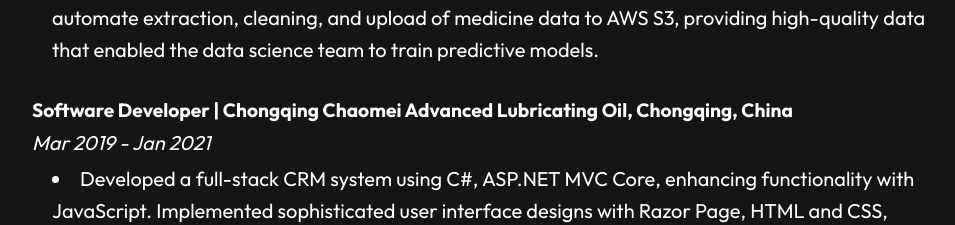
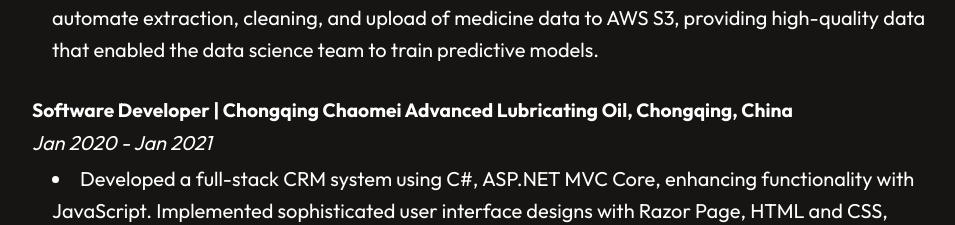
Before and after one commit to uscliyin/React-Portfolio, a React (Vite) app: page / in a window 1280 px wide. Shown: the part 2025-2250 px from the top of the page, without its empty margins (160-1115 px from the left). Built offline with nearby package versions, Linux system fonts and the light colour scheme.

Commit message:
77update

```diff
--- a/src/Components/About/About.jsx
+++ b/src/Components/About/About.jsx
@@ -74,7 +74,7 @@
 
         <div className="experience-item">
           <h3>Software Developer | Chongqing Chaomei Advanced Lubricating Oil, Chongqing, China</h3>
-          <p><em>Mar 2019 - Jan 2021</em></p>
+          <p><em>Jan 2020 - Jan 2021</em></p>
           <ul>
             <li>
             Developed a full-stack CRM system using C#, ASP.NET MVC Core, enhancing functionality with JavaScript.
```
Also changed, not shown: 2 other files (tests, documents, lock files or other folders).
